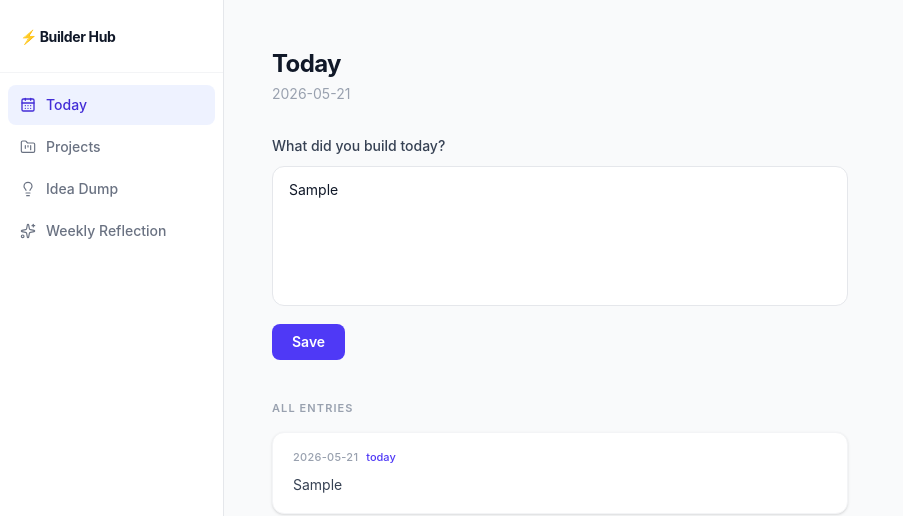
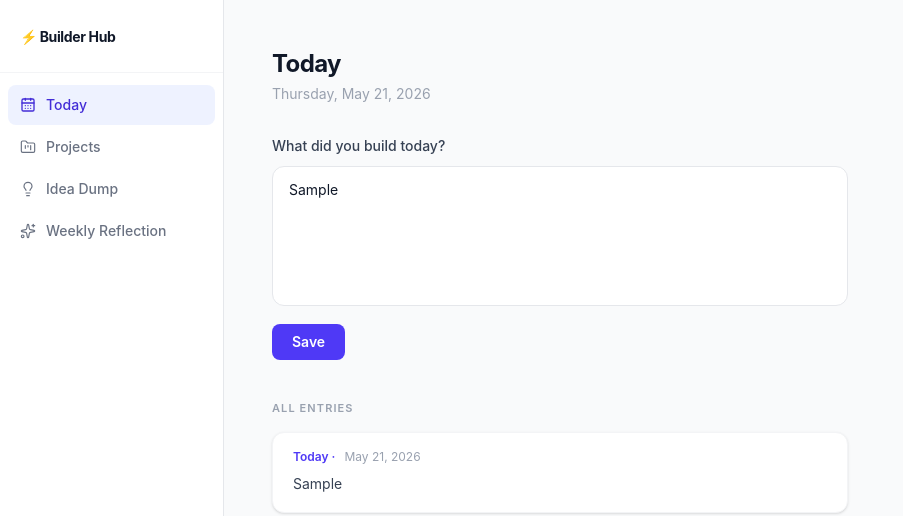
Before and after one commit to uphillips2007/builder-hub, a React (Vite) app: page / in a window 1280 px wide. Both pictures are taken after typing "Sample" into the empty fields and a click on the button "Save". Shown: the top 516 px of the page, without its empty margins (0-903 px from the left). Built offline with nearby package versions, Linux system fonts and the light colour scheme.

Commit message:
Clean up date formatting across all sections — human-readable dates everywhere

```diff
--- a/src/components/IdeaDump.jsx
+++ b/src/components/IdeaDump.jsx
@@ -2,6 +2,7 @@ import { useState } from 'react'
 import { Lightbulb, Pencil } from 'lucide-react'
 import { useLocalStorage } from '../hooks/useLocalStorage'
 import { useTheme } from '../contexts/ThemeContext'
+import { formatTimestamp } from '../lib/dates'
 
 const IDEAS_KEY = 'bh-ideas'
 
@@ -47,11 +48,6 @@ export default function IdeaDump() {
     setEditText('')
   }
 
-  function formatDate(iso) {
-    return new Date(iso).toLocaleDateString(undefined, {
-      month: 'short', day: 'numeric', year: 'numeric',
-    })
-  }
 
   const inputClass = `w-full rounded-lg border border-gray-200 dark:border-gray-700 bg-gray-50 dark:bg-gray-800 text-gray-900 dark:text-white px-3 py-2 text-sm placeholder:text-gray-400 dark:placeholder:text-gray-600 focus:outline-none focus:ring-2 focus:border-transparent transition-colors duration-150 ${palette.ring}`
 
@@ -125,7 +121,7 @@ export default function IdeaDump() {
                 <div className="flex items-start gap-3">
                   <div className="flex-1 min-w-0">
                     <p className="text-sm text-gray-800 dark:text-gray-200 leading-relaxed">{idea.text}</p>
-                    <p className="text-[11px] text-gray-400 dark:text-gray-600 mt-1.5 font-medium">{formatDate(idea.createdAt)}</p>
+                    <p className="text-xs text-gray-400 dark:text-gray-600 mt-1.5">{formatTimestamp(idea.createdAt)}</p>
                   </div>
                   <div className="flex items-center gap-2 shrink-0 opacity-0 group-hover:opacity-100 transition-opacity duration-150">
                     <button
--- a/src/components/Projects.jsx
+++ b/src/components/Projects.jsx
@@ -2,6 +2,7 @@ import { useState, useRef, useEffect } from 'react'
 import { FolderKanban, ChevronDown, Check, Pencil } from 'lucide-react'
 import { useLocalStorage } from '../hooks/useLocalStorage'
 import { useTheme } from '../contexts/ThemeContext'
+import { formatDate } from '../lib/dates'
 
 const PROJECTS_KEY = 'bh-projects'
 const STATUS_OPTIONS = ['active', 'paused', 'shipped']
@@ -255,8 +256,8 @@ export default function Projects() {
                         {project.description}
                       </p>
                     )}
-                    <p className="text-[11px] text-gray-400 dark:text-gray-600 mt-2.5 font-medium tracking-wide uppercase">
-                      {project.createdAt}
+                    <p className="text-xs text-gray-400 dark:text-gray-600 mt-2.5">
+                      Added {formatDate(project.createdAt)}
                     </p>
                   </div>
 
--- a/src/components/Today.jsx
+++ b/src/components/Today.jsx
@@ -2,6 +2,7 @@ import { useState } from 'react'
 import { CalendarDays, Pencil } from 'lucide-react'
 import { useLocalStorage } from '../hooks/useLocalStorage'
 import { useTheme } from '../contexts/ThemeContext'
+import { formatPageDate, formatDate } from '../lib/dates'
 
 const TODAY_KEY = 'bh-today-entries'
 
@@ -60,7 +61,7 @@ export default function Today() {
   return (
     <div>
       <h2 className="text-2xl font-bold tracking-tight text-gray-900 dark:text-white mb-1">Today</h2>
-      <p className="text-sm text-gray-400 dark:text-gray-500 mb-8">{date}</p>
+      <p className="text-sm text-gray-400 dark:text-gray-500 mb-8">{formatPageDate(date)}</p>
 
       <form onSubmit={handleSave} className="mb-10">
         <label className="block text-sm font-medium text-gray-700 dark:text-gray-300 mb-2.5">
@@ -103,11 +104,11 @@ export default function Today() {
                 key={entry.date}
                 className="rounded-xl border border-gray-100 dark:border-gray-800 bg-white dark:bg-gray-900 px-5 py-4 shadow-sm hover:shadow-md hover:border-gray-200 dark:hover:border-gray-700 transition-all duration-150 group"
               >
-                <p className="text-[11px] font-medium text-gray-400 dark:text-gray-500 uppercase tracking-wide mb-2">
-                  {entry.date}
+                <p className="text-xs text-gray-400 dark:text-gray-500 mb-2">
                   {entry.date === date && (
-                    <span className={`ml-2 normal-case tracking-normal ${palette.text}`}>today</span>
+                    <span className={`font-semibold ${palette.text} mr-1.5`}>Today · </span>
                   )}
+                  {formatDate(entry.date)}
                 </p>
 
                 {editingDate === entry.date ? (
--- a/src/components/WeeklyReflection.jsx
+++ b/src/components/WeeklyReflection.jsx
@@ -2,6 +2,7 @@ import { useState } from 'react'
 import { Sparkles } from 'lucide-react'
 import { useLocalStorage } from '../hooks/useLocalStorage'
 import { useTheme } from '../contexts/ThemeContext'
+import { formatWeekRange } from '../lib/dates'
 
 const REFLECTIONS_KEY = 'bh-reflections'
 
@@ -15,10 +16,6 @@ function currentISOWeek() {
   return `${utc.getUTCFullYear()}-W${String(week).padStart(2, '0')}`
 }
 
-function weekLabel(isoWeek) {
-  const [year, w] = isoWeek.split('-W')
-  return `Week ${parseInt(w, 10)}, ${year}`
-}
 
 export default function WeeklyReflection() {
   const { palette } = useTheme()
@@ -51,7 +48,7 @@ export default function WeeklyReflection() {
   return (
     <div>
       <h2 className="text-2xl font-bold tracking-tight text-gray-900 dark:text-white mb-1">Weekly Reflection</h2>
-      <p className="text-sm text-gray-400 dark:text-gray-500 mb-8">{weekLabel(week)}</p>
+      <p className="text-sm text-gray-400 dark:text-gray-500 mb-8">{formatWeekRange(week)}</p>
 
       <form onSubmit={handleSave} className="mb-10">
         <label className="block text-sm font-medium text-gray-700 dark:text-gray-300 mb-2.5">
@@ -97,7 +94,7 @@ export default function WeeklyReflection() {
                 className="rounded-xl border border-gray-100 dark:border-gray-800 bg-white dark:bg-gray-900 px-5 py-4 shadow-sm hover:shadow-md hover:border-gray-200 dark:hover:border-gray-700 transition-all duration-150"
               >
                 <p className="text-[11px] font-semibold text-gray-400 dark:text-gray-500 uppercase tracking-wide mb-2">
-                  {weekLabel(r.week)}
+                  {formatWeekRange(r.week)}
                 </p>
                 <p className="text-sm text-gray-700 dark:text-gray-300 whitespace-pre-wrap leading-relaxed">{r.text}</p>
               </li>
--- /dev/null
+++ b/src/lib/dates.js
@@ -0,0 +1,44 @@
+// "2026-05-21" → "Wednesday, May 21, 2026"
+export function formatPageDate(isoDate) {
+  const d = new Date(isoDate + 'T12:00:00')
+  return d.toLocaleDateString(undefined, {
+    weekday: 'long', month: 'long', day: 'numeric', year: 'numeric',
+  })
+}
+
+// "2026-05-21" → "May 21, 2026"
+export function formatDate(isoDate) {
+  const d = new Date(isoDate + 'T12:00:00')
+  return d.toLocaleDateString(undefined, { month: 'long', day: 'numeric', year: 'numeric' })
+}
+
+// ISO timestamp → "Today at 2:34 PM" / "Yesterday" / "May 21, 2026"
+export function formatTimestamp(iso) {
+  const d = new Date(iso)
+  const todayStr = new Date().toISOString().slice(0, 10)
+  const dStr = d.toISOString().slice(0, 10)
+  const yStr = new Date(Date.now() - 86400000).toISOString().slice(0, 10)
+
+  if (dStr === todayStr)
+    return `Today at ${d.toLocaleTimeString(undefined, { hour: 'numeric', minute: '2-digit' })}`
+  if (dStr === yStr) return 'Yesterday'
+  return d.toLocaleDateString(undefined, { month: 'long', day: 'numeric', year: 'numeric' })
+}
+
+// "2026-W21" → "May 18 – 24, 2026"
+export function formatWeekRange(isoWeek) {
+  const [year, w] = isoWeek.split('-W')
+  const y = parseInt(year, 10)
+  const weekNum = parseInt(w, 10)
+
+  // Monday of ISO week 1 = Monday on or before Jan 4
+  const jan4 = new Date(y, 0, 4)
+  const jan4Day = jan4.getDay() || 7
+  const monday = new Date(jan4)
+  monday.setDate(jan4.getDate() - (jan4Day - 1) + (weekNum - 1) * 7)
+  const sunday = new Date(monday)
+  sunday.setDate(monday.getDate() + 6)
+
+  const fmt = (d) => d.toLocaleDateString(undefined, { month: 'short', day: 'numeric' })
+  return `${fmt(monday)} – ${fmt(sunday)}, ${year}`
+}
```
